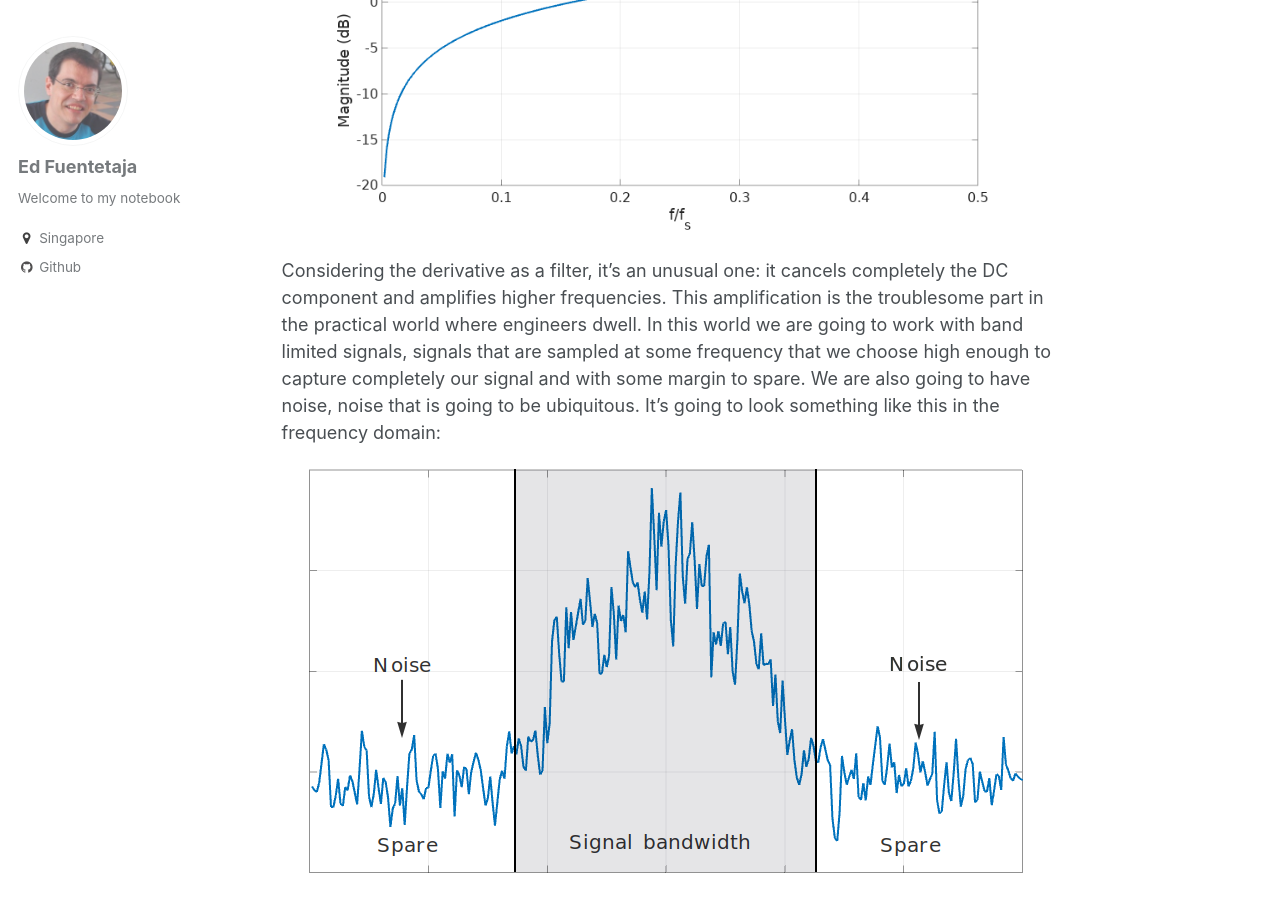
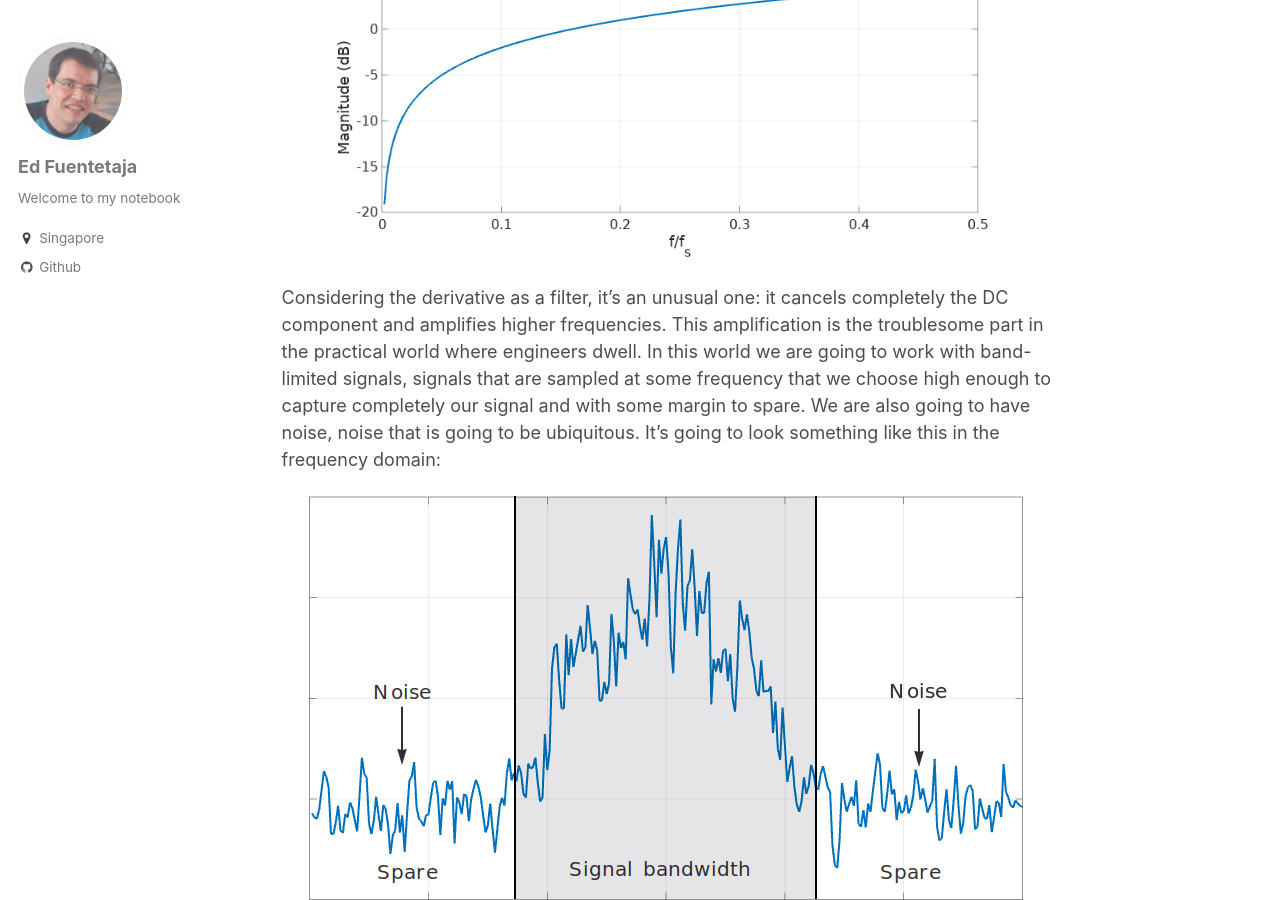
Before and after one commit to EdFuentetaja/EdFuentetaja.github.io, a Jekyll site: the page built from _posts/2020-01-27-signal_derivative.markdown, in a window 1280 px wide and 900 px high, scrolled down 3516 px. Built offline with Jekyll 4.4.1, drawn with Linux system fonts in a browser that asks for light colours; formulas are drawn with MathJax 3; comment, search, counter and statistics services are not loaded; some of the changed text lies outside the part shown.

Commit message:
Some edits.

```diff
--- a/_posts/2020-01-27-signal_derivative.markdown
+++ b/_posts/2020-01-27-signal_derivative.markdown
@@ -62,7 +62,7 @@
 
 ![Derivative frequency response, dB scale][d_transfer_func_db]{:.center-image}
 
-Considering the derivative as a filter, it's an unusual one: it cancels completely the DC component and amplifies higher frequencies. This amplification is the troublesome part in the practical world where engineers dwell. In this world we are going to work with band limited signals, signals that are sampled at some frequency that we choose high enough to capture completely our signal and with some margin to spare. We are also going to have noise, noise that is going to be ubiquitous. It's going to look something like this in the frequency domain:
+Considering the derivative as a filter, it's an unusual one: it cancels completely the DC component and amplifies higher frequencies. This amplification is the troublesome part in the practical world where engineers dwell. In this world we are going to work with band-limited signals, signals that are sampled at some frequency that we choose high enough to capture completely our signal and with some margin to spare. We are also going to have noise, noise that is going to be ubiquitous. It's going to look something like this in the frequency domain:
 
 ![Bandwidth limited signal with noise][signal_bw]{:.center-image}
 
```
Also changed, not shown: other parts of _posts/2020-01-27-signal_derivative.markdown (+2 -2 lines), _posts/2020-04-12-rfdf_adcock_watson_watt.markdown (+4 -4 lines).
